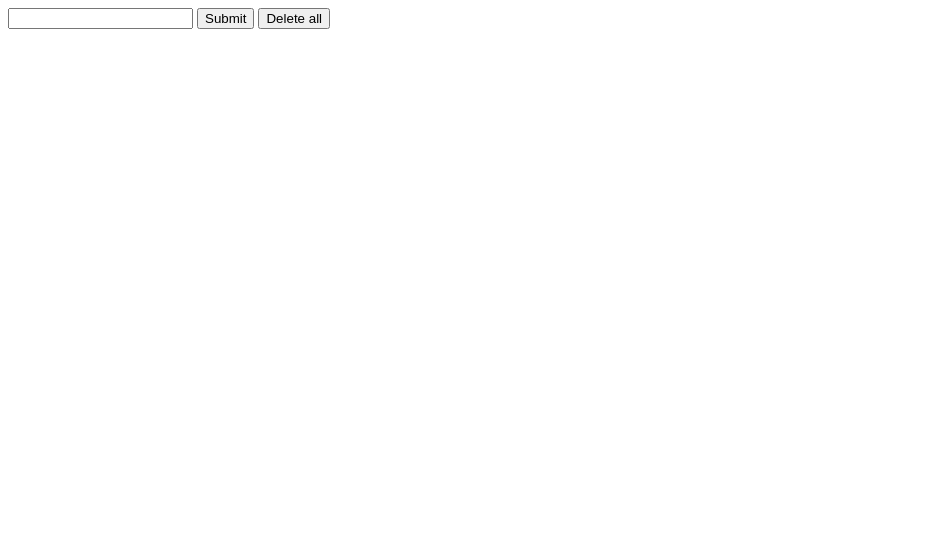
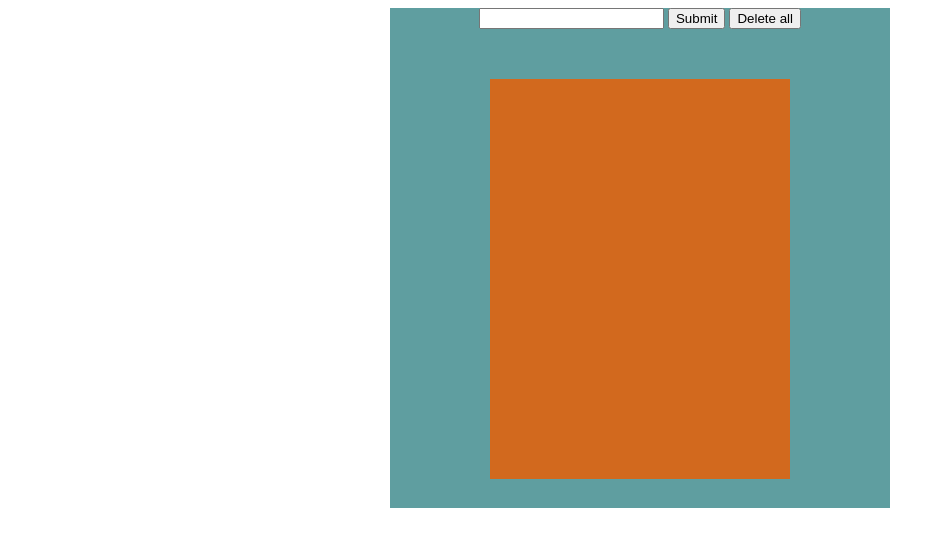
Before and after one commit to fahadkhan917/to-do-app, a plain HTML site: page index.html in a window 1280 px wide. Shown: the whole page, without its empty margins (0-945 px from the left). Drawn offline with Linux system fonts and the light colour scheme.

Commit message:
Update index.html

```diff
--- a/index.html
+++ b/index.html
@@ -5,7 +5,7 @@
     <meta name="viewport" content="width=device-width, initial-scale=1.0">
     <title>Document</title>
     <style>
-  /* .top{
+  .top{
 
 background-color: cadetblue;
 text-align: center;
@@ -23,7 +23,7 @@ margin: 0 auto;
 margin-top: 50px;
 
 
-  } */
+  }
 
     </style>
 </head>
```
